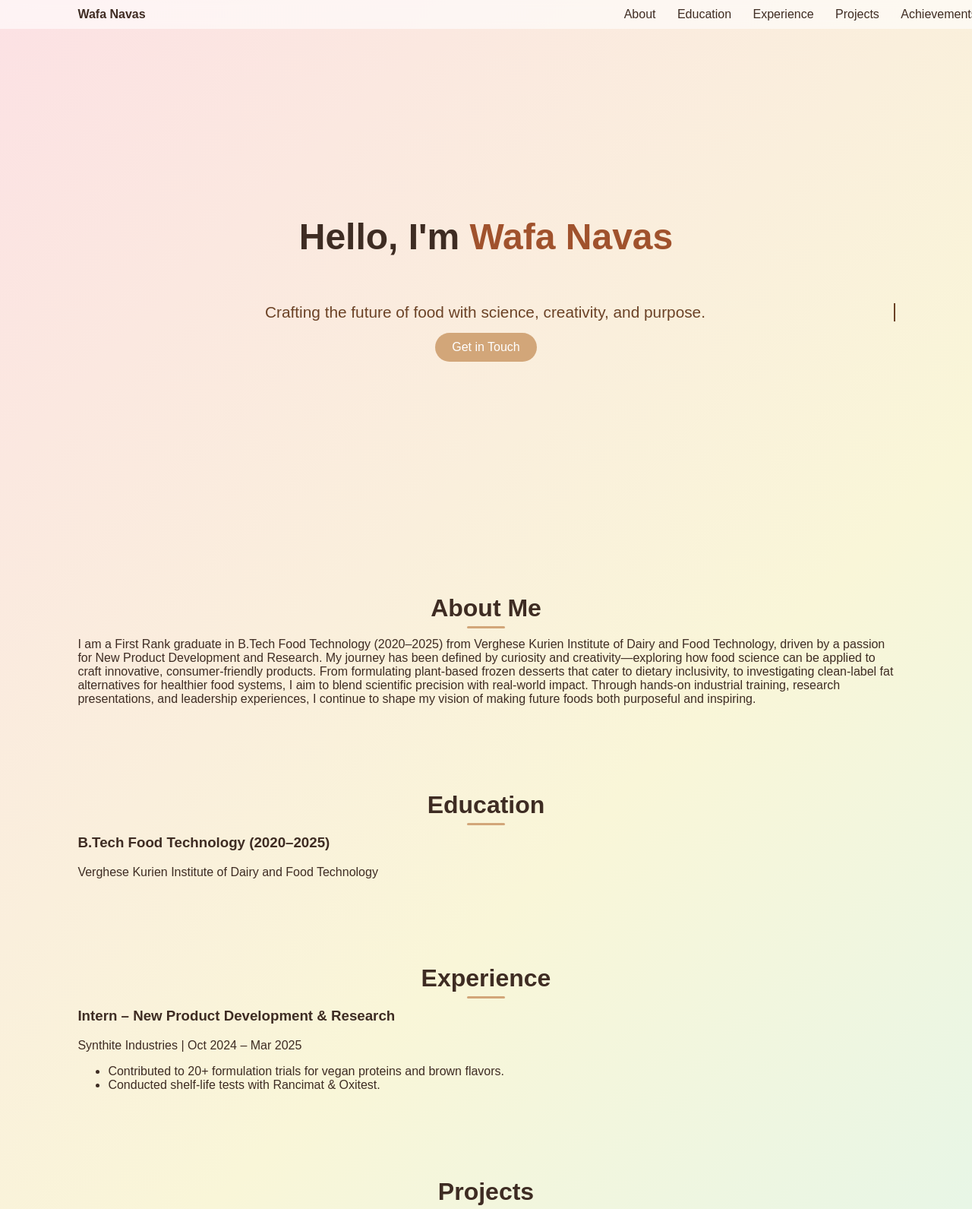
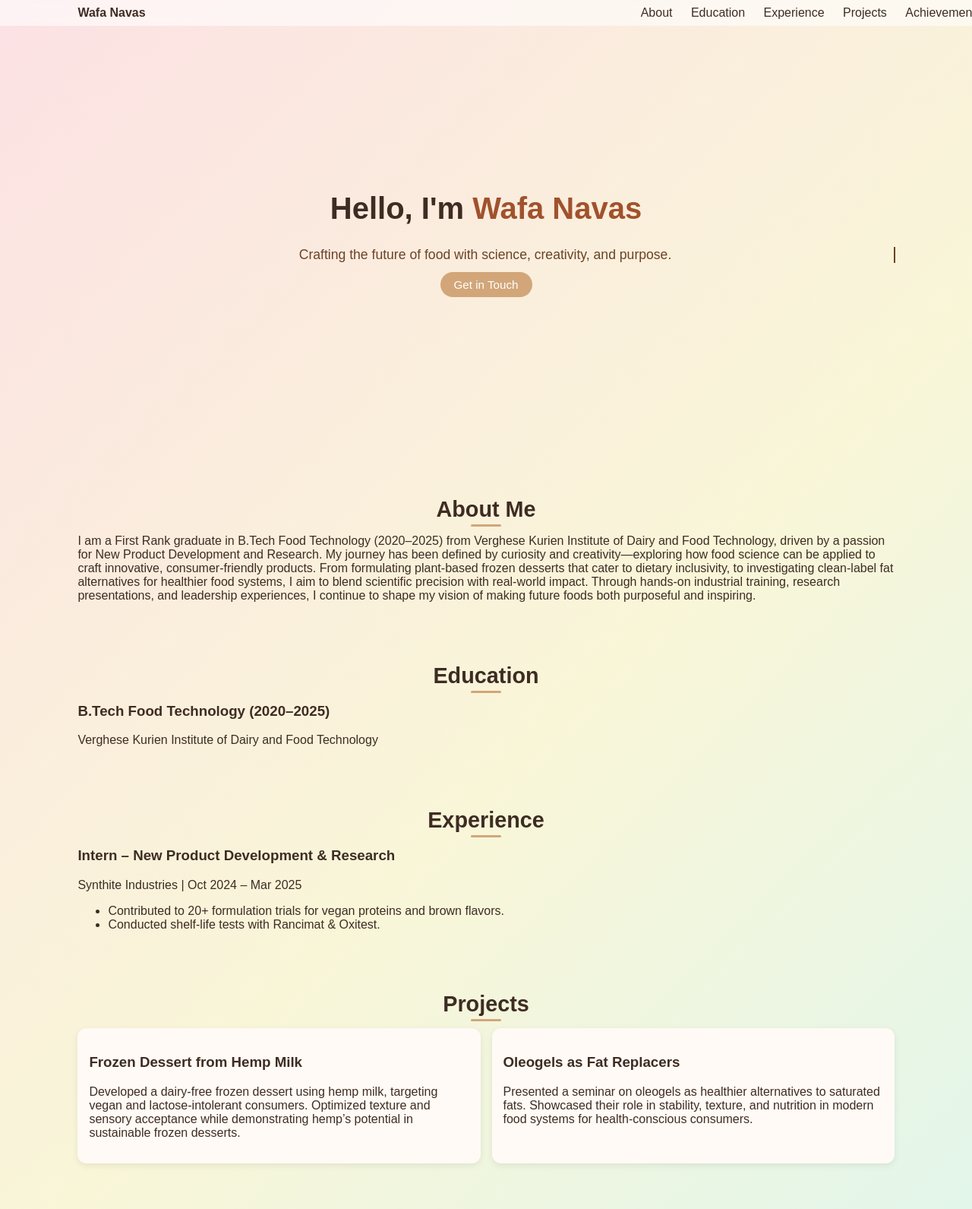
Before and after one commit to Wafanavas/wafa-portfolio, a plain HTML site: page index.html in a window 1280 px wide. Shown: the top 1591 px of the page at 76% size. Drawn offline with Linux system fonts and the light colour scheme.

Commit message:
Update index.html

```diff
--- a/index.html
+++ b/index.html
@@ -42,7 +42,7 @@
       top: 0; width: 100%;
       background: rgba(255,255,255,0.6);
       backdrop-filter: blur(6px);
-      padding: 10px 8%;
+      padding: 8px 8%;
       display: flex; justify-content: space-between; align-items: center;
       z-index: 1000;
       transition: background 0.5s ease, box-shadow 0.5s ease;
@@ -50,7 +50,7 @@
     header.scrolled { background: rgba(255, 200, 200, 0.9); box-shadow: 0 2px 12px rgba(0,0,0,0.1); }
     header a {
       text-decoration: none;
-      margin: 0 12px;
+      margin: 0 10px;
       color: #3e2c23;
       font-weight: 500;
       position: relative;
@@ -68,19 +68,20 @@
 
     /* Hero */
     .hero {
-      min-height: 80vh;
+      min-height: 70vh;
       display: flex; flex-direction: column; justify-content: center; align-items: center;
       text-align: center;
-      padding: 40px 8%;
+      padding: 25px 8%;
       animation: fadeIn 2s ease forwards;
     }
     .hero h1 {
-      font-size: 3rem;
+      font-size: 2.5rem;
       animation: slideUp 1.5s ease forwards 0.5s;
+      margin-bottom: 10px;
     }
     .hero p {
-      font-size: 1.3rem;
-      margin-bottom: 15px;
+      font-size: 1.1rem;
+      margin-bottom: 12px;
       color: #6b4226;
       border-right: 2px solid #6b4226;
       white-space: nowrap;
@@ -88,69 +89,66 @@
       width: 0;
       animation: typing 4s steps(40, end) forwards 1s;
     }
-    @keyframes typing {
-      from { width: 0 }
-      to { width: 100% }
-    }
+    @keyframes typing { from { width: 0 } to { width: 100% } }
     .btn {
-      padding: 10px 22px;
+      padding: 8px 18px;
       border: none;
-      border-radius: 25px;
+      border-radius: 20px;
       background: #d2a679;
       color: white;
       cursor: pointer;
-      font-size: 1rem;
+      font-size: 0.95rem;
       transition: transform 0.3s ease, background 0.3s ease;
     }
     .btn:hover { transform: scale(1.08); background: #b37a4c; }
 
     /* Sections */
     section {
-      padding: 35px 8%;
+      padding: 20px 8%;
       opacity: 0;
-      transform: translateY(40px);
+      transform: translateY(30px);
       transition: opacity 1s ease-out, transform 1s ease-out;
     }
     section.visible { opacity: 1; transform: translateY(0); }
     .section-title {
-      text-align: center; font-size: 2rem; margin-bottom: 20px; position: relative;
+      text-align: center; font-size: 1.8rem; margin-bottom: 15px; position: relative;
     }
     .section-title::after {
-      content: ""; position: absolute; bottom: -8px; left: 50%; transform: translateX(-50%);
-      width: 50px; height: 3px; background: #d2a679; border-radius: 2px;
+      content: ""; position: absolute; bottom: -6px; left: 50%; transform: translateX(-50%);
+      width: 40px; height: 3px; background: #d2a679; border-radius: 2px;
     }
 
     /* Projects */
     .projects {
-      display: grid; grid-template-columns: repeat(auto-fit, minmax(260px, 1fr));
-      gap: 20px;
+      display: grid; grid-template-columns: repeat(auto-fit, minmax(250px, 1fr));
+      gap: 15px;
     }
     .project-card {
       background: #fffaf5;
-      border-radius: 15px;
-      padding: 20px;
-      box-shadow: 0 4px 12px rgba(0,0,0,0.1);
-      transition: transform 0.5s ease, box-shadow 0.5s ease;
+      border-radius: 12px;
+      padding: 15px;
+      box-shadow: 0 3px 10px rgba(0,0,0,0.08);
+      transition: transform 0.4s ease, box-shadow 0.4s ease;
     }
     .project-card:hover {
-      transform: translateY(-8px) rotate(-1deg) scale(1.03);
-      box-shadow: 0 10px 25px rgba(210,166,121,0.5);
+      transform: translateY(-6px) rotate(-1deg) scale(1.02);
+      box-shadow: 0 8px 18px rgba(210,166,121,0.45);
     }
 
     /* Footer */
     footer {
       text-align: center;
-      padding: 18px;
+      padding: 15px;
       background: #f1e0c5;
       color: #3e2c23;
-      margin-top: 25px;
+      margin-top: 15px;
       animation: bounceIn 2s ease forwards;
     }
     footer .ps {
-      margin-top: 8px;
+      margin-top: 5px;
       font-style: italic;
       color: #6b4226;
-      font-size: 0.95rem;
+      font-size: 0.9rem;
       opacity: 0;
       animation: fadeIn 2s ease forwards 3s;
     }
@@ -162,7 +160,7 @@
 
     /* Animations */
     @keyframes fadeIn { from { opacity: 0; } to { opacity: 1; } }
-    @keyframes slideUp { from { opacity: 0; transform: translateY(50px); } to { opacity: 1; transform: translateY(0); } }
+    @keyframes slideUp { from { opacity: 0; transform: translateY(40px); } to { opacity: 1; transform: translateY(0); } }
   </style>
 </head>
 <body>
@@ -241,18 +239,22 @@
     </ul>
   </section>
 
-  <!-- Contact -->
+   <!-- Contact -->
   <section id="contact">
     <h2 class="section-title">Get in Touch</h2>
     <p>📧 <a href="mailto:wafa17.002@gmail.com">wafa17.002@gmail.com</a></p>
     <p>📞 <a href="tel:+918078754589">+91 8078754589</a></p>
     <p>🔗 <a href="https://linkedin.com/in/wafa-navas" target="_blank">LinkedIn</a></p>
+
+    <!-- Funky PS Line -->
+    <p class="ps" style="margin-top:20px; font-style:italic; font-size:1rem; color:#6b4226;">
+      PS: Life’s too short for boring food — let’s cook up something unforgettable.
+    </p>
   </section>
 
-  <!-- Footer -->
+   <!-- Footer -->
   <footer>
     <p>&copy; 2025 Wafa Navas. Designed with passion and purpose.</p>
-    <p class="ps">PS: Life’s too short for boring food — let’s cook up something unforgettable.</p>
   </footer>
 
   <!-- Scroll effects -->
@@ -260,7 +262,7 @@
     const sections = document.querySelectorAll("section");
     const navbar = document.getElementById("navbar");
     const revealOnScroll = () => {
-      const trigger = window.innerHeight * 0.8;
+      const trigger = window.innerHeight * 0.85;
       sections.forEach(sec => {
         const top = sec.getBoundingClientRect().top;
         if (top < trigger) sec.classList.add("visible");
@@ -268,7 +270,7 @@
     };
     window.addEventListener("scroll", () => {
       revealOnScroll();
-      if(window.scrollY > 50){ navbar.classList.add("scrolled"); }
+      if(window.scrollY > 40){ navbar.classList.add("scrolled"); }
       else { navbar.classList.remove("scrolled"); }
     });
     revealOnScroll();
```
